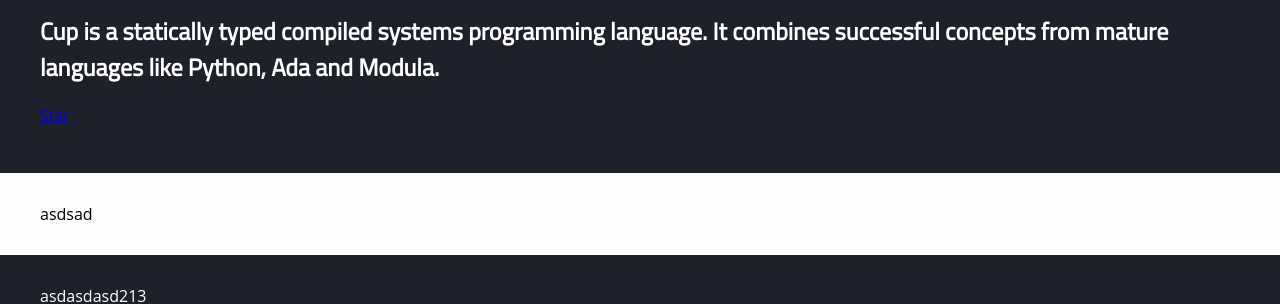
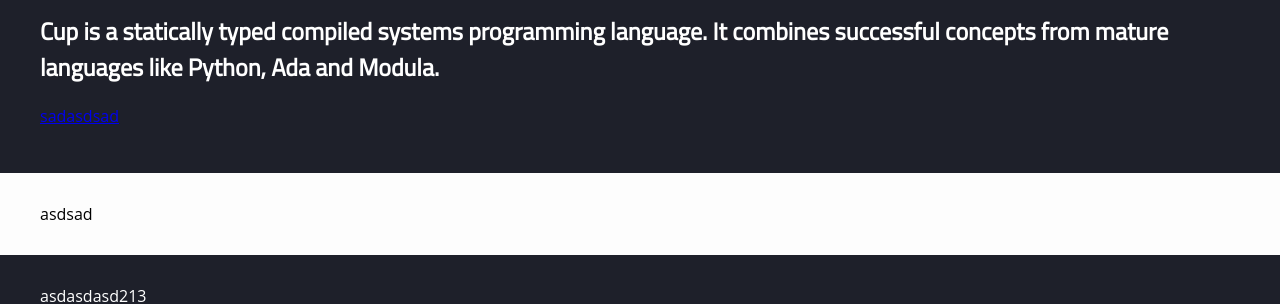
Before and after one commit to cup-lang/cup-lang.org, a Jekyll site: the page built from index.html, in a window 1280 px wide. Shown: the part 158-462 px from the top of the page. Built offline with Jekyll 4.4.1, drawn with Linux system fonts in a browser that asks for light colours.

Commit message:
Update index.html

```diff
--- a/index.html
+++ b/index.html
@@ -10,7 +10,8 @@ layout: default
         </h2>
         <a>
             <p>
-                <a class="github-button" href="https://github.com/cup-lang/cup" data-icon="octicon-star" data-show-count="true">Star</a>
+                <a href="https://example.com">sadasdsad</a>
+                <!-- <a class="github-button" href="https://github.com/cup-lang/cup" data-icon="octicon-star" data-show-count="true">Star</a> -->
             </p>
         </a>
         <!-- <a class="git-box" target="_blank" href="https://github.com/cup-lang/cup">
```
